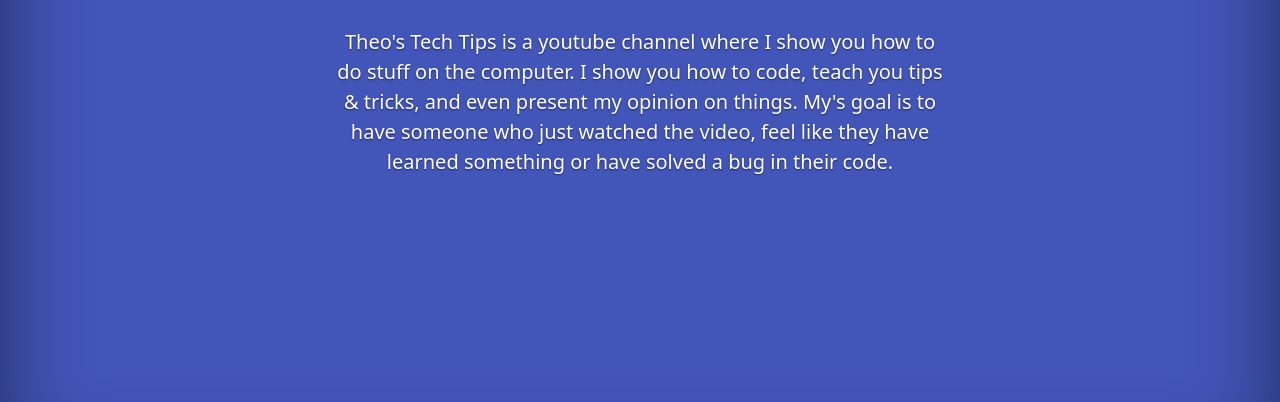
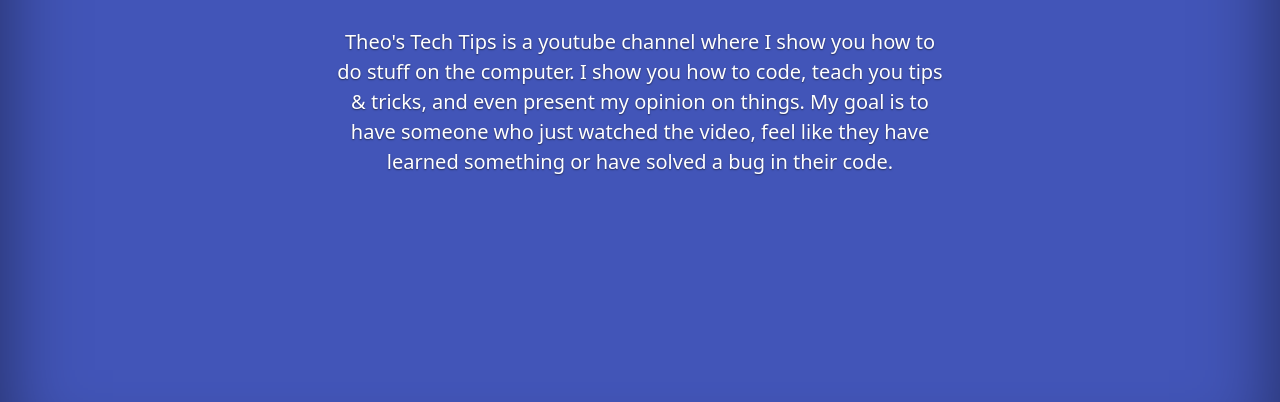
Before and after one commit to math-boy11/math-boy11.github.com, a plain HTML site: page about.html in a window 1280 px wide. Shown: the part 335-737 px from the top of the page. Drawn offline with nearby package versions, Linux system fonts and the light colour scheme.

Commit message:
Fixed typo

```diff
--- a/about.html
+++ b/about.html
@@ -58,7 +58,7 @@
     <p class="lead">
     Theo's Tech Tips is a youtube channel where I show you how to do stuff on the computer.
     I show you how to code, teach you tips & tricks, and even present my opinion on things.
-    My's goal is to have someone who just watched the video, feel like they have learned something or have solved a bug in their code.
+    My goal is to have someone who just watched the video, feel like they have learned something or have solved a bug in their code.
 </p>
 
   </main>
```
